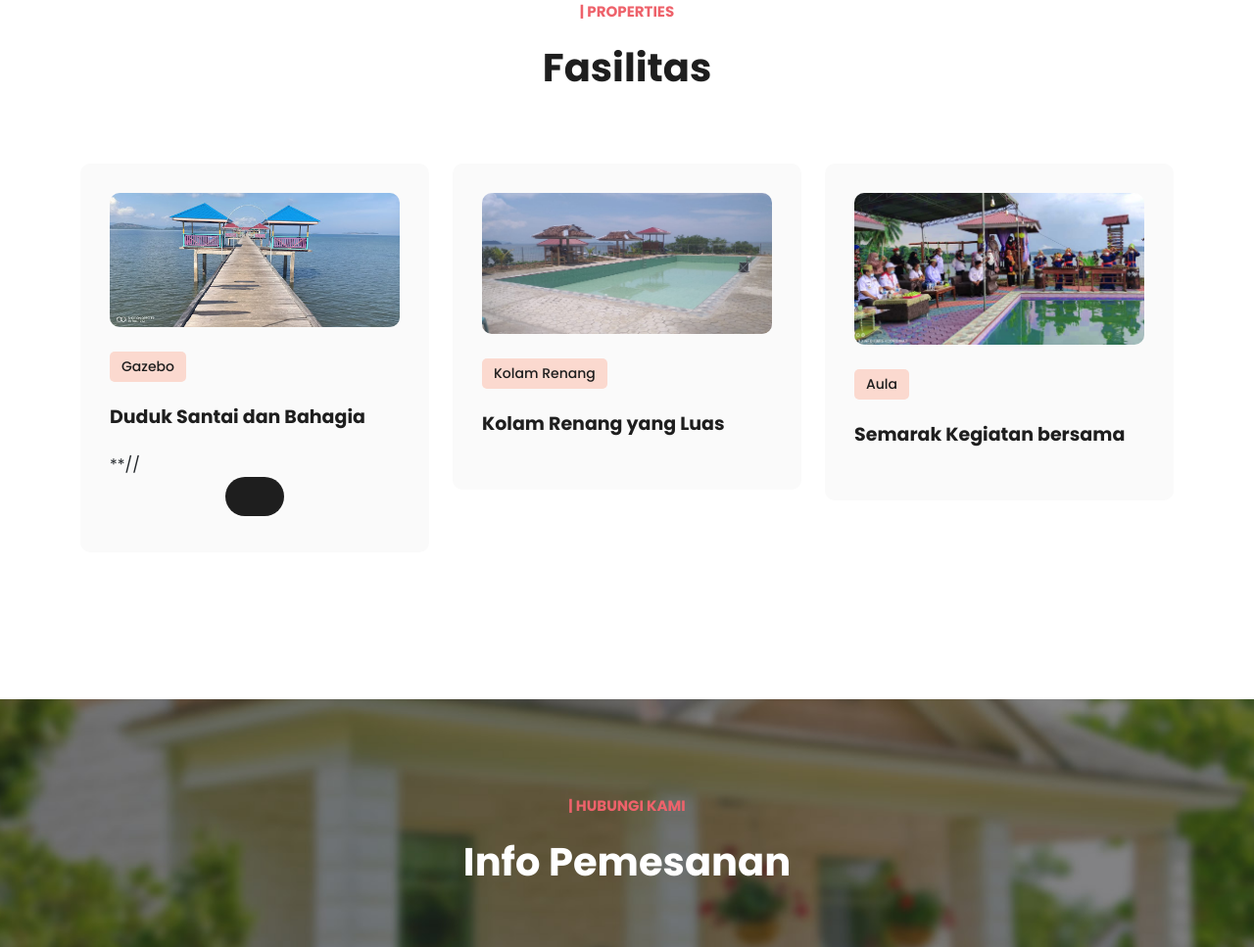
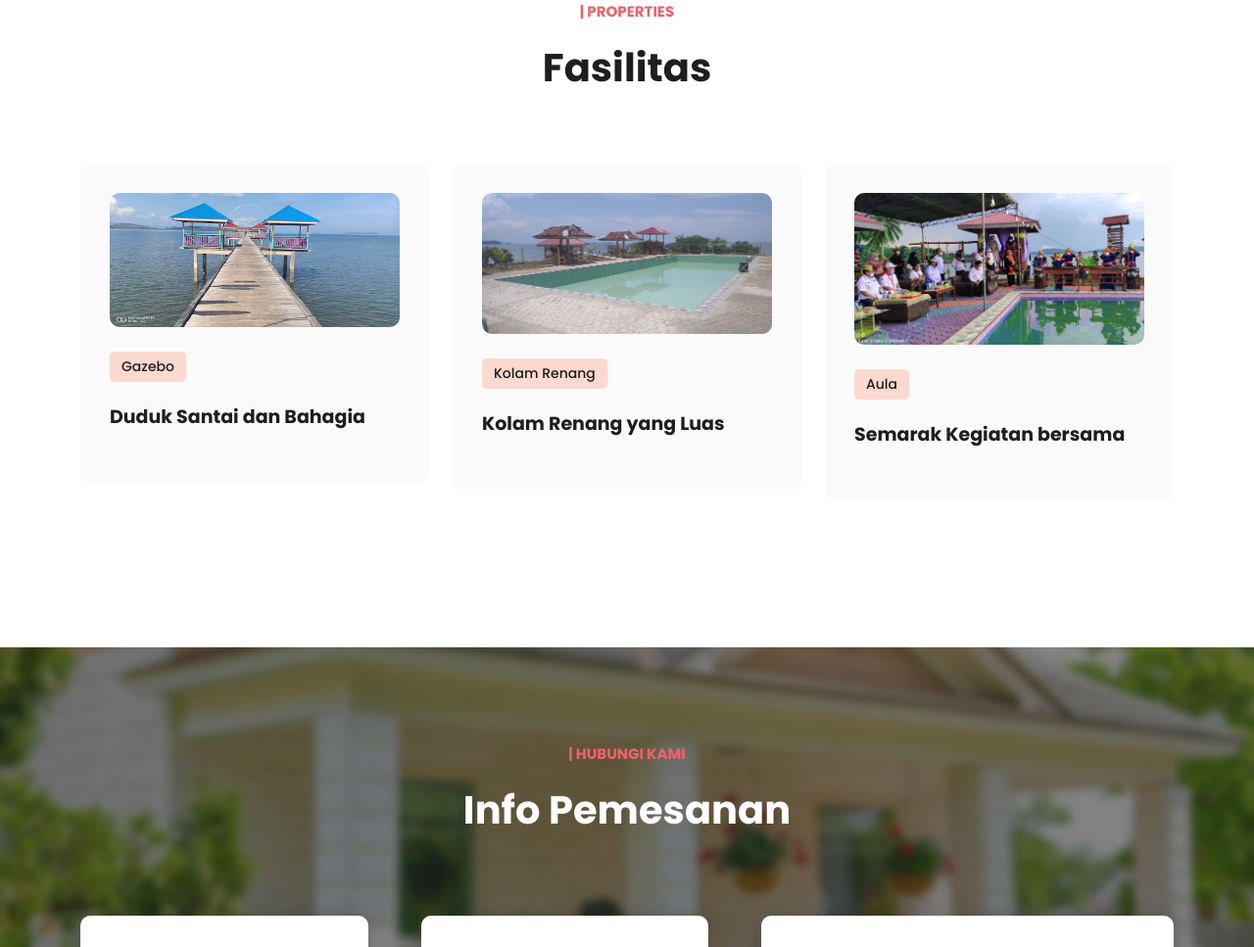
Before and after one commit to adenluhu/suhardirstm.github.io, a plain HTML site: page index.html in a window 1280 px wide. Shown: the part 1306-2273 px from the top of the page at 98% size. Drawn offline with nearby package versions, Linux system fonts and the light colour scheme.

Commit message:
Update index.html

```diff
--- a/index.html
+++ b/index.html
@@ -139,9 +139,7 @@ https://templatemo.com/tm-591-villa-agency
             <h6></h6>
             <h4><a href="property-details.html">Duduk Santai dan Bahagia</a></h4>
 
-            **//<div class="main-button">
-              <a href="h"></a>
-            </div>
+
           </div>
         </div>
         <div class="col-lg-4 col-md-6">
```
